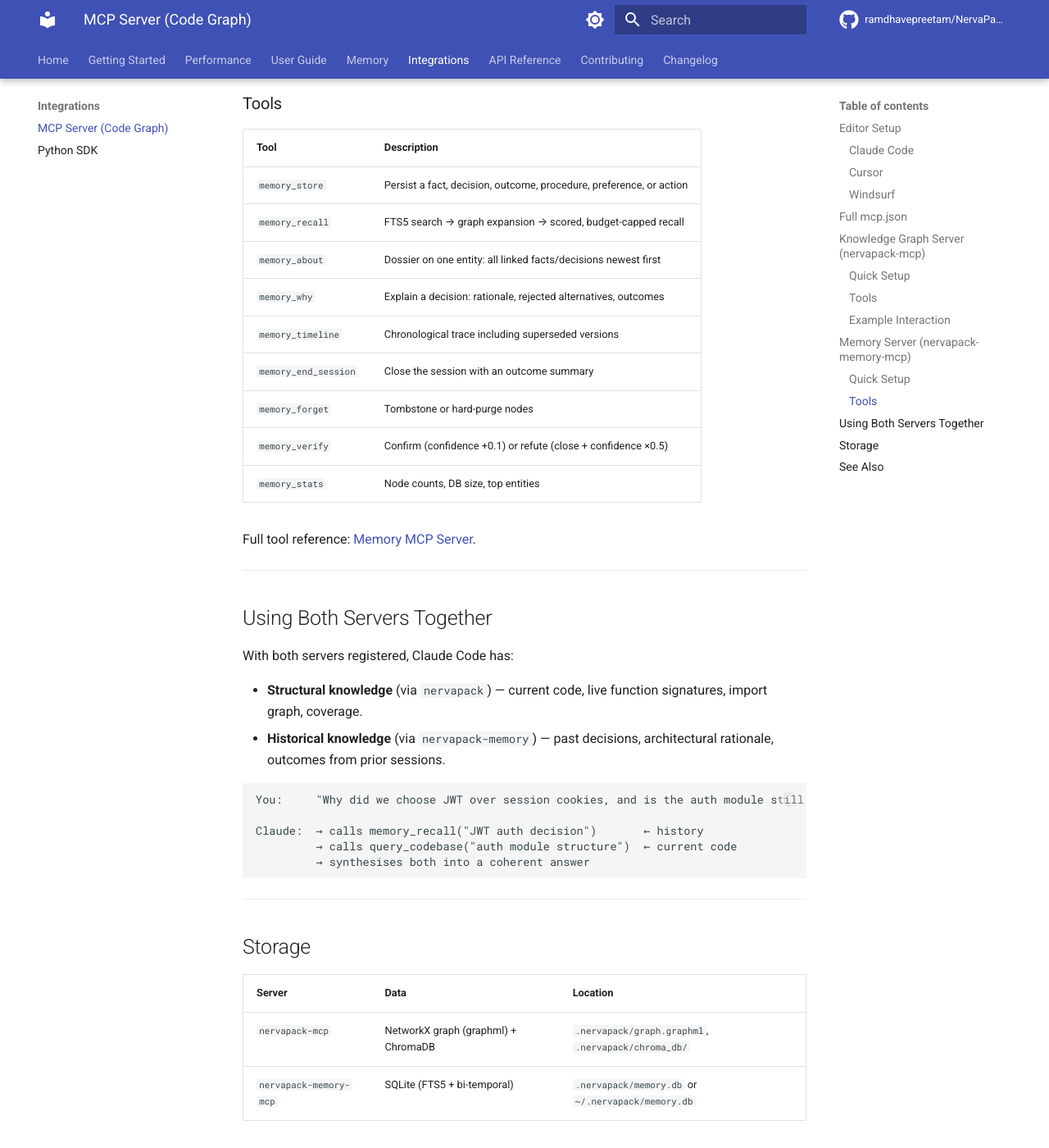
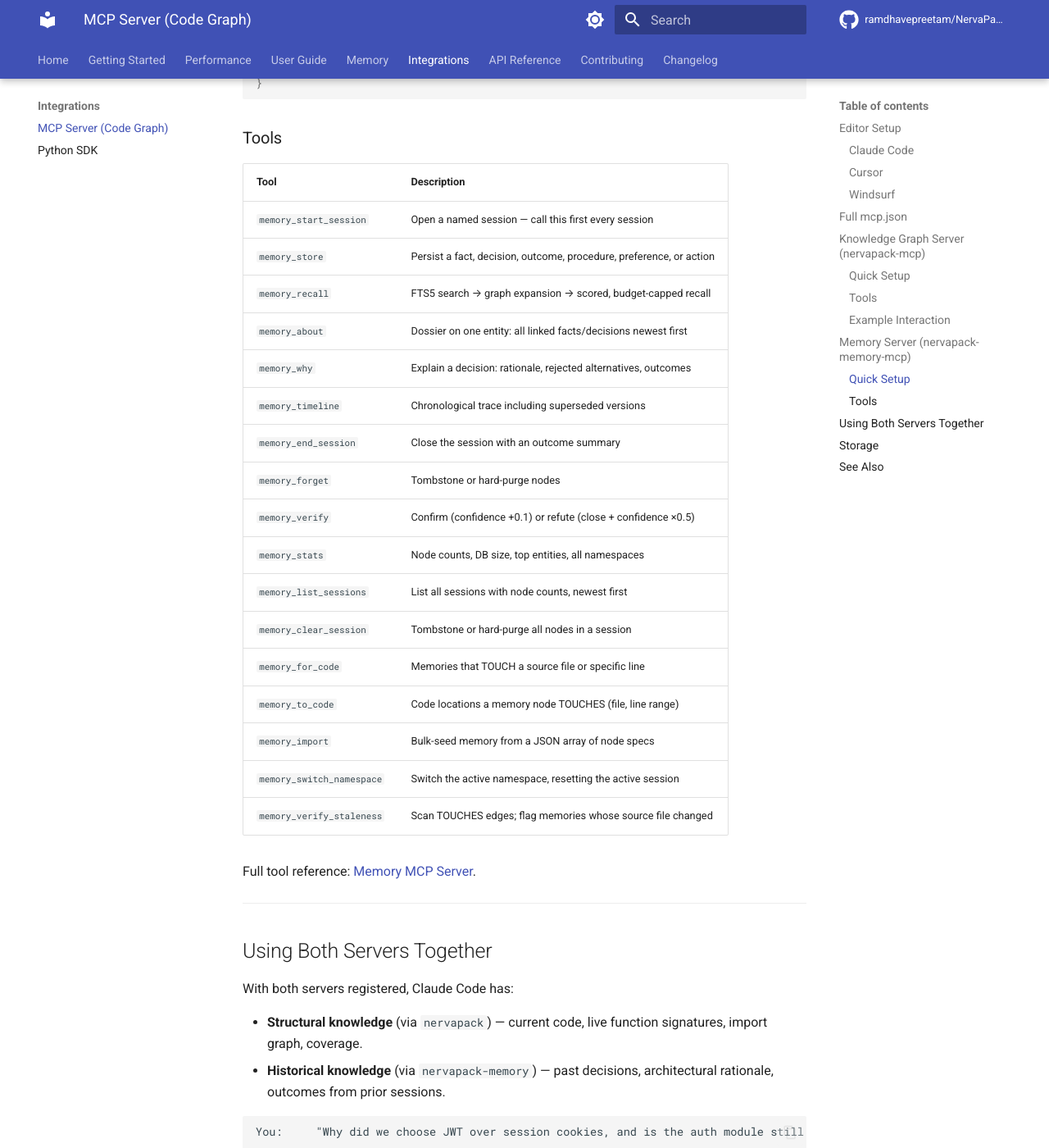
Before and after one commit to ramdhavepreetam/NervaPack, an MkDocs documentation site: the page built from docs/integrations/mcp-server.md, in a window 1280 px wide and 1400 px high, scrolled down 3651 px. Shown: the whole window at 82% size. Built offline with MkDocs 1.6.1 and Material for MkDocs 9.7.7, drawn with Linux system fonts in a browser that asks for light colours; comment, search, counter and statistics services are not loaded; the version menu is left out; some of the changed text lies outside the part shown.

Commit message:
docs: update index + mcp-server.md for v0.5.8 — MCP Registry listing, 17-tool table, correct install cmd
Co-Authored-By: Claude Sonnet 4.6 <noreply@anthropic.com>

```diff
--- a/docs/integrations/mcp-server.md
+++ b/docs/integrations/mcp-server.md
@@ -1,6 +1,8 @@
 # MCP Server Integration
 
 NervaPack ships two MCP servers. Use both together for the full picture: the knowledge-graph server answers structural questions about your code; the memory server recalls decisions and facts from previous sessions.
+
+**MCP Registry:** `io.github.ramdhavepreetam/nervapack` — listed on the [official MCP Registry](https://registry.modelcontextprotocol.io).
 
 Supported editors: **Claude Code**, **Cursor**, **Windsurf** — all use the same `.mcp.json` config file.
 
@@ -167,6 +169,7 @@ python -m nervapack.memory init
 
 | Tool | Description |
 |------|-------------|
+| `memory_start_session` | Open a named session — call this first every session |
 | `memory_store` | Persist a fact, decision, outcome, procedure, preference, or action |
 | `memory_recall` | FTS5 search → graph expansion → scored, budget-capped recall |
 | `memory_about` | Dossier on one entity: all linked facts/decisions newest first |
@@ -175,7 +178,14 @@ python -m nervapack.memory init
 | `memory_end_session` | Close the session with an outcome summary |
 | `memory_forget` | Tombstone or hard-purge nodes |
 | `memory_verify` | Confirm (confidence +0.1) or refute (close + confidence ×0.5) |
-| `memory_stats` | Node counts, DB size, top entities |
+| `memory_stats` | Node counts, DB size, top entities, all namespaces |
+| `memory_list_sessions` | List all sessions with node counts, newest first |
+| `memory_clear_session` | Tombstone or hard-purge all nodes in a session |
+| `memory_for_code` | Memories that TOUCH a source file or specific line |
+| `memory_to_code` | Code locations a memory node TOUCHES (file, line range) |
+| `memory_import` | Bulk-seed memory from a JSON array of node specs |
+| `memory_switch_namespace` | Switch the active namespace, resetting the active session |
+| `memory_verify_staleness` | Scan TOUCHES edges; flag memories whose source file changed |
 
 Full tool reference: [Memory MCP Server](memory-mcp.md).
 
```
Also changed, not shown: docs/index.md (+3 -3 lines).
